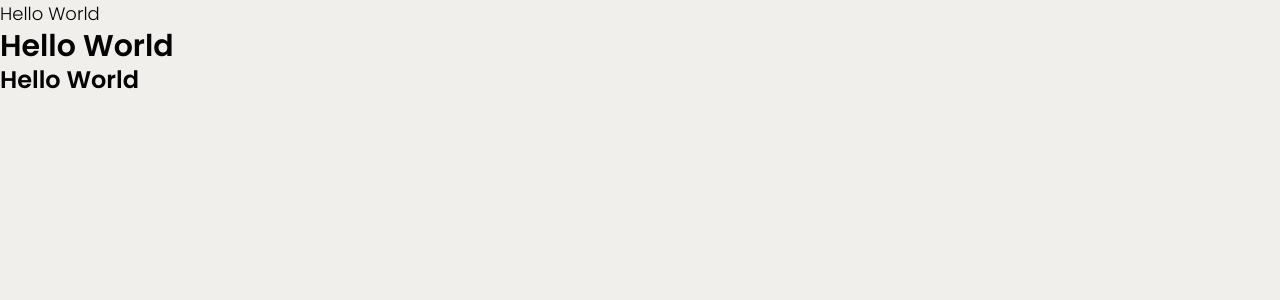
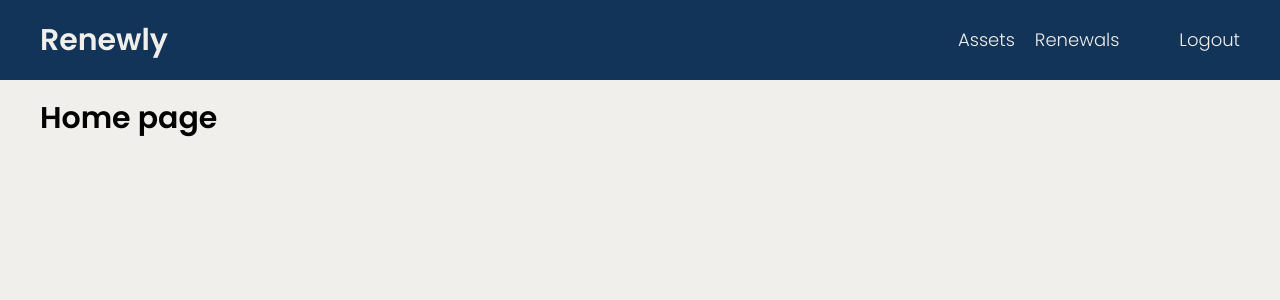
Before and after one commit to mathew-dewes/Renewly, a Next.js app: page / in a window 1280 px wide. Shown: the top 300 px of the page. Built offline with nearby package versions, Linux system fonts and the light colour scheme.

Commit message:
Initial page routes added

```diff
--- /dev/null
+++ b/app/assets/page.tsx
@@ -0,0 +1,5 @@
+export default function page(){
+    return (
+        <p>Assets page</p>
+    )
+}
--- /dev/null
+++ b/app/components/Navbar.tsx
@@ -0,0 +1,19 @@
+import Link from "next/link"
+
+export default function Navbar() {
+    return (
+        <nav className="flex h-20 justify-between px-10 items-center bg-blue-accent-500 text-light-500">
+            <Link href={'/'}><h1>Renewly</h1></Link>
+
+            <ul className="md:flex gap-15 hidden">
+                <div className="flex gap-5">
+                    <Link href={'/assets'}><li>Assets</li></Link>
+                    <Link href={'/renewals'}><li>Renewals</li></Link>
+
+                </div>
+
+                <li>Logout</li>
+            </ul>
+        </nav>
+    )
+}
--- a/app/globals.css
+++ b/app/globals.css
@@ -22,15 +22,15 @@
 @layer base {
 
   p, li {
-    @apply font-light text-lg
+    @apply font-light text-sm md:text-lg
   }
 
   h1{
-    @apply font-bold text-3xl
+    @apply font-bold text-2xl md:text-3xl
   }
 
   h2{
-    @apply font-semibold text-2xl
+    @apply font-semibold text-xl md:text-2xl
   }
 }
 
--- a/app/layout.tsx
+++ b/app/layout.tsx
@@ -1,12 +1,13 @@
 import type { Metadata } from "next";
 import { Poppins } from "next/font/google";
 import "./globals.css";
+import Navbar from "./components/Navbar";
 
 
 const poppins = Poppins({
 
   subsets: ["latin"],
-  weight:["600", "500", "400", "300"]
+  weight: ["600", "500", "400", "300"]
 });
 
 
@@ -23,10 +24,16 @@ export default function RootLayout({
 }>) {
   return (
     <html lang="en">
+
       <body
         className={`${poppins.className} antialiased`}
       >
-        {children}
+      <Navbar/>
+        <main className="mx-10 mt-5">
+
+          {children}
+        </main>
+
       </body>
     </html>
   );
--- a/app/page.tsx
+++ b/app/page.tsx
@@ -1,9 +1,7 @@
 export default function page(){
   return(
     <div>
-    <p>Hello World</p>
-    <h1>Hello World</h1>
-    <h2>Hello World</h2>
+<h1>Home page</h1>
     </div>
 
   )
--- /dev/null
+++ b/app/renewals/page.tsx
@@ -0,0 +1,5 @@
+export default function page(){
+    return (
+        <p>Renewals page</p>
+    )
+}
```
